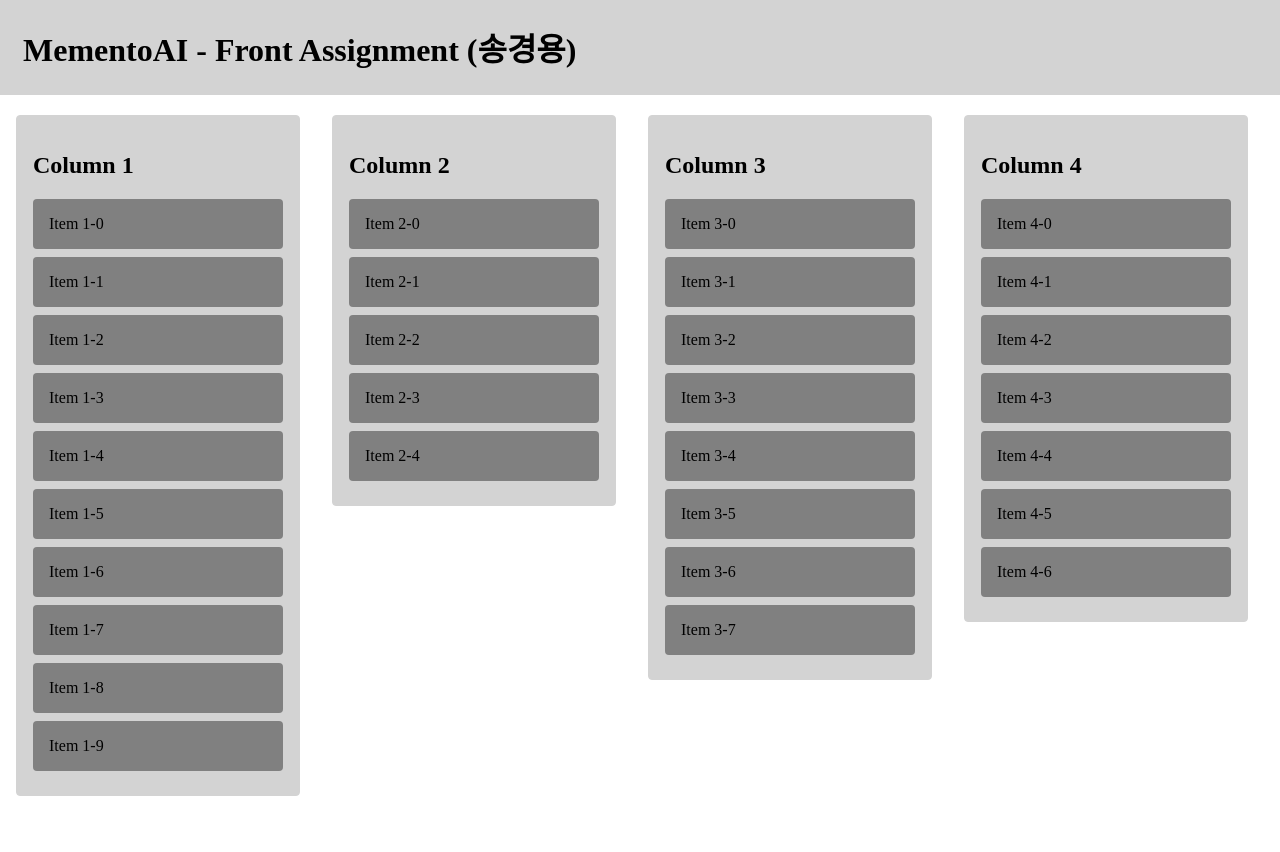
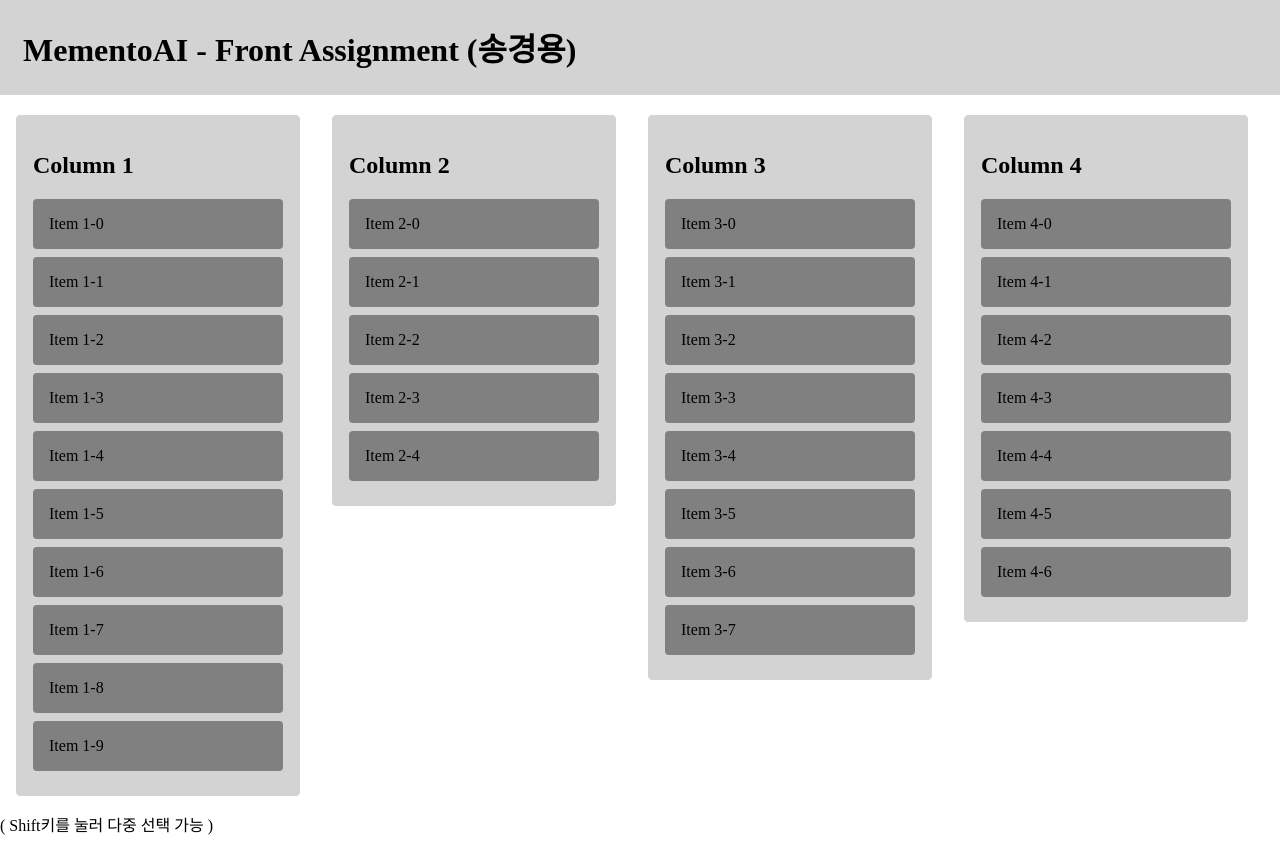
Before and after one commit to strongsongky/MementoAI-frontend, a React app: page / in a window 1280 px wide. Before the commit the page ends 800 px from the top, so only its background shows below. Built offline with nearby package versions, Linux system fonts and the light colour scheme.

Commit message:
feat: Added logic preventing even items

```diff
--- a/src/App.js
+++ b/src/App.js
@@ -68,7 +68,6 @@
         return;
       }
 
-      // Prevent items from moving from column-1 to column-3
       if (
         source.droppableId === "column-1" &&
         destination.droppableId === "column-3"
@@ -78,6 +77,14 @@
 
       const sourceColumn = columns[source.droppableId];
       const destColumn = columns[destination.droppableId];
+
+      if (
+        sourceColumn === destColumn &&
+        destination.index % 2 === 1 &&
+        destColumn.items[destination.index - 1]?.id.startsWith("item-1-")
+      ) {
+        return;
+      }
 
       if (sourceColumn === destColumn) {
         const newItems = reorder(
@@ -247,6 +254,9 @@
           ))}
         </div>
       </DragDropContext>
+      <div className="shift-message">
+        <p>( Shift키를 눌러 다중 선택 가능 )</p>
+      </div>
     </div>
   );
 }
```
